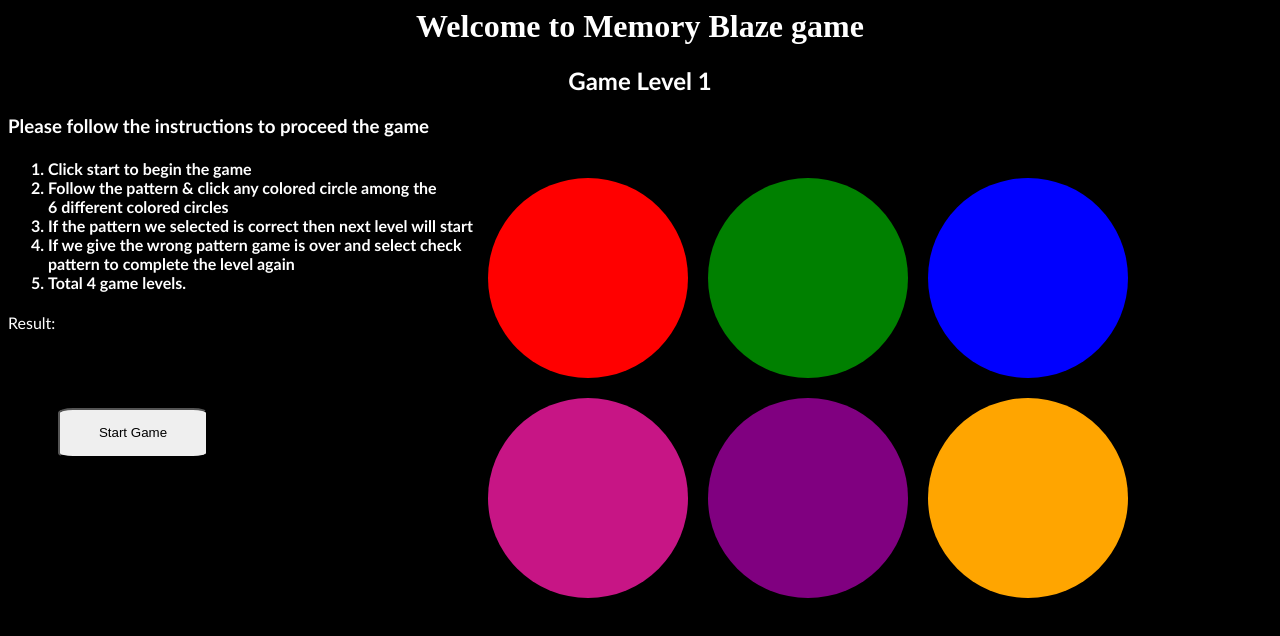
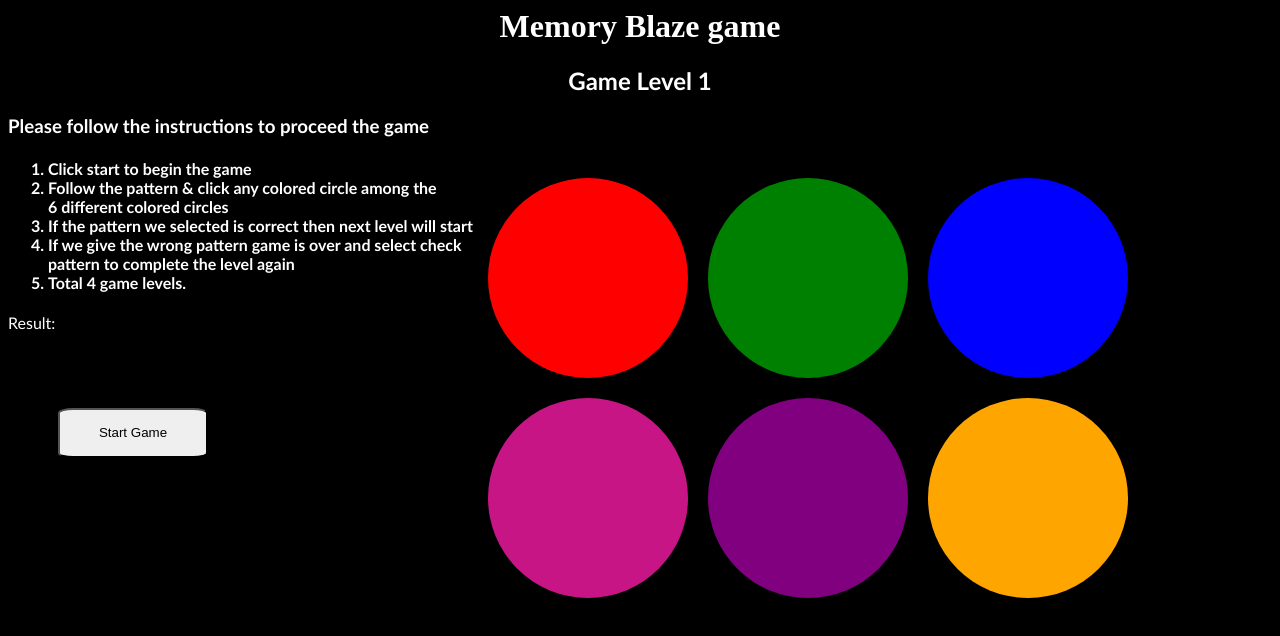
Before and after one commit to ratanmudiraj333/Ratans-Game-Memory-Blaze, a plain HTML site: page index.html in a window 1280 px wide. Drawn offline with nearby package versions, Linux system fonts and the light colour scheme.

Commit message:
Update index.html

```diff
--- a/index.html
+++ b/index.html
@@ -5,7 +5,7 @@
     </head>
 
     <body>
-        <h1 style = "font-family:Jokerman; text-align: center;">Welcome to Memory Blaze game</h1>
+        <h1 style = "font-family:Jokerman; text-align: center;">Memory Blaze game</h1>
         <h2 style = "text-align: center;">Game set</h2>
         <h3>Please follow the instructions to proceed the game</h3>
         <h4>
```
